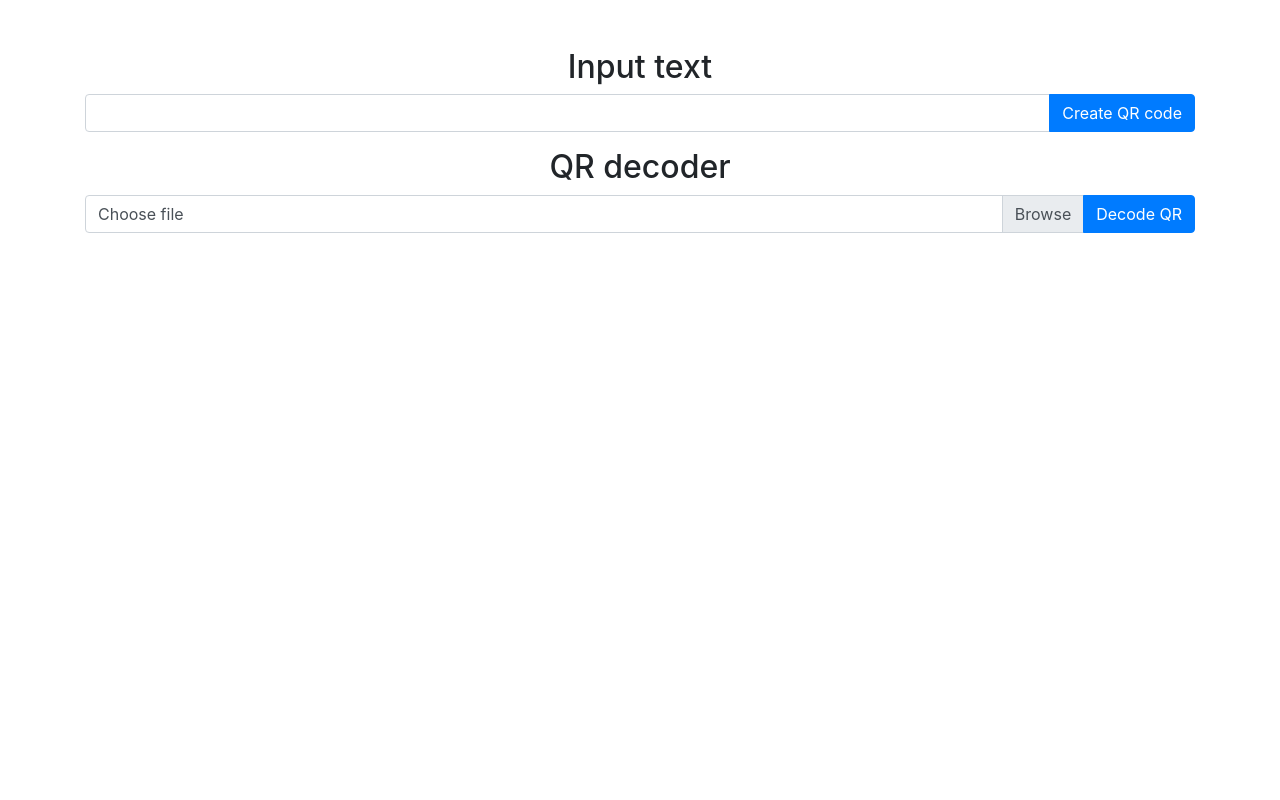
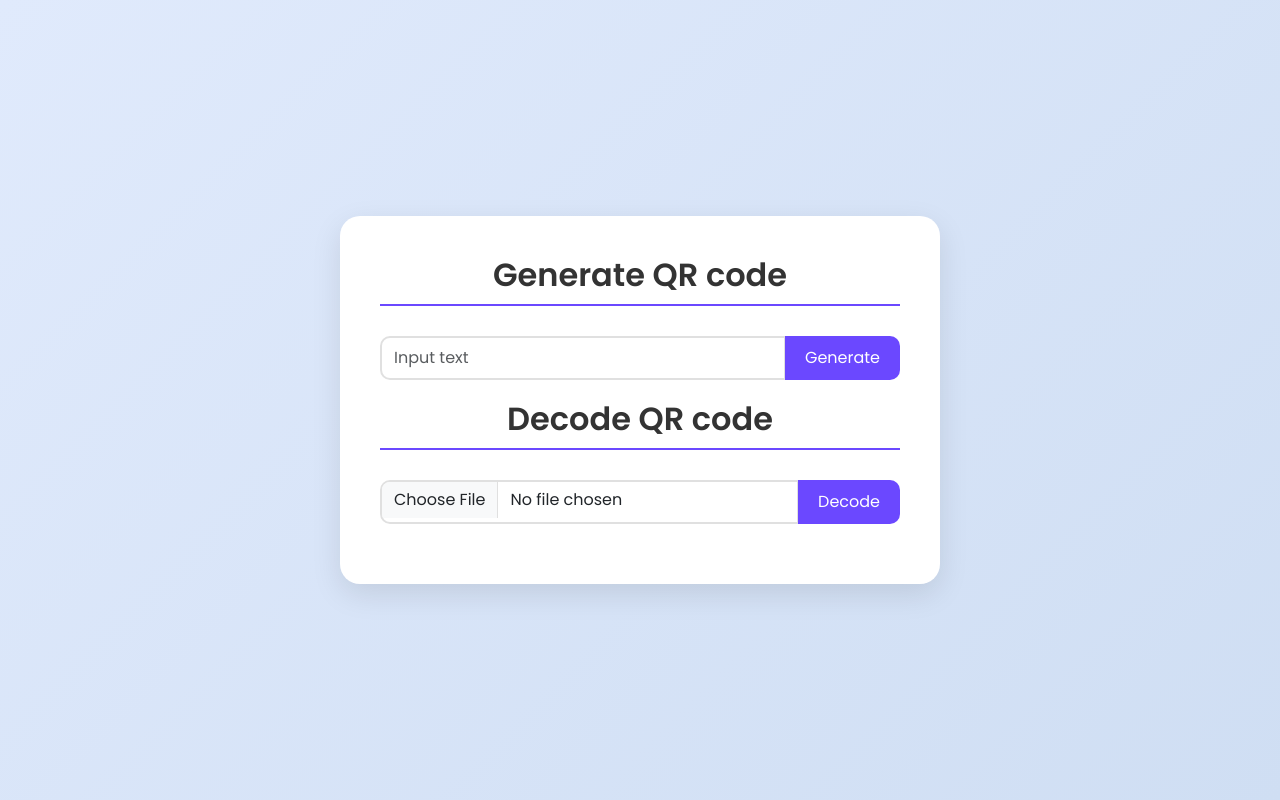
Before and after one commit to CodeByAbduqodir/qr-service, a PHP site: page / in a window 1280 px wide. Run offline with PHP 8.4, Linux system fonts and the light colour scheme.

Commit message:
Changed Frontend

```diff
--- a/index.php
+++ b/index.php
@@ -7,33 +7,97 @@ require __DIR__ . '/vendor/autoload.php';
 <head>
     <meta charset="UTF-8">
     <meta name="viewport" content="width=device-width, initial-scale=1.0">
-    <title>QR generator</title>
-    <link rel="stylesheet" href="https://stackpath.bootstrapcdn.com/bootstrap/4.3.1/css/bootstrap.min.css" integrity="sha384-ggOyR0iXCbMQv3Xipma34MD+dH/1fQ784/j6cY/iJTQUOhcWr7x9JvoRxT2MZw1T" crossorigin="anonymous">
+    <title>QR Code Service</title>
+    <!-- Bootstrap 5 CSS -->
+    <link href="https://cdn.jsdelivr.net/npm/bootstrap@5.3.3/dist/css/bootstrap.min.css" rel="stylesheet" integrity="sha384-QWTKZyjpPEjISv5WaRU9OFeRpok6YctnYmDr5pNlyT2bRjXh0JMhjY6hW+ALEwIH" crossorigin="anonymous">
+    <!-- Google Fonts -->
+    <link href="https://fonts.googleapis.com/css2?family=Poppins:wght@400;600&display=swap" rel="stylesheet">
+    <style>
+        body {
+            font-family: 'Poppins', sans-serif;
+            background: linear-gradient(135deg, #e0eafc, #cfdef3);
+            min-height: 100vh;
+            display: flex;
+            align-items: center;
+            justify-content: center;
+            padding: 20px;
+        }
+        .container {
+            background: white;
+            border-radius: 20px;
+            box-shadow: 0 10px 30px rgba(0, 0, 0, 0.1);
+            padding: 40px;
+            max-width: 600px;
+            transition: transform 0.3s ease;
+        }
+        .container:hover {
+            transform: translateY(-5px);
+        }
+        h2 {
+            color: #333;
+            font-weight: 600;
+            margin-bottom: 20px;
+            text-align: center;
+        }
+        .btn-primary {
+            background-color: #6b48ff;
+            border: none;
+            padding: 10px 20px;
+            border-radius: 10px;
+            transition: background-color 0.3s ease;
+        }
+        .btn-primary:hover {
+            background-color: #5439cc;
+        }
+        .input-group {
+            margin-bottom: 20px;
+        }
+        .form-control, .custom-file-input {
+            border-radius: 10px;
+            border: 2px solid #e0e0e0;
+            transition: border-color 0.3s ease;
+        }
+        .form-control:focus, .custom-file-input:focus {
+            border-color: #6b48ff;
+            box-shadow: none;
+        }
+        .custom-file-label {
+            border-radius: 10px;
+            overflow: hidden;
+        }
+        .section-title {
+            border-bottom: 2px solid #6b48ff;
+            padding-bottom: 10px;
+            margin-bottom: 30px;
+        }
+    </style>
 </head>
 <body>
-    <div class="container mt-5">
-        <h2 class="text-center">Input text</h2>
+    <div class="container">
+        <h2 class="section-title">Generate QR code</h2>
         <form action="generate.php" method="POST" class="form-group">
-            <div class="input-group mb-3">
-                <input type="text" class="form-control" name="qr_text" required>
-                <div class="input-group-append">
-                    <button type="submit" class="btn btn-primary">Create QR code</button>
-                </div>
+            <div class="input-group">
+                <input type="text" class="form-control" name="qr_text" placeholder="Input text" required>
+                <button type="submit" class="btn btn-primary">Generate</button>
             </div>
         </form>
 
-        <h2 class="text-center">QR decoder</h2>
+        <h2 class="section-title">Decode QR code</h2>
         <form action="decode.php" method="POST" enctype="multipart/form-data" class="form-group">
-            <div class="input-group mb-3">
-                <div class="custom-file">
-                    <input type="file" class="custom-file-input" name="qr_image" accept="image/*" required>
-                    <label class="custom-file-label">Choose file</label>
-                </div>
-                <div class="input-group-append">
-                    <button type="submit" class="btn btn-primary">Decode QR</button>
-                </div>
+            <div class="input-group">
+                <input type="file" class="form-control" name="qr_image" accept="image/*" id="qrImage" required>
+                <button type="submit" class="btn btn-primary"> Decode</button>
             </div>
         </form>
     </div>
+
+    <script src="https://cdn.jsdelivr.net/npm/bootstrap@5.3.3/dist/js/bootstrap.bundle.min.js" integrity="sha384-YvpcrYf0tY3lHB60NNkmXc5s9fDVZLESaAA55NDzOxhy9GkcIdslK1eN7N6jIeHz" crossorigin="anonymous"></script>
+    <script>
+        document.querySelector('.custom-file-input').addEventListener('change', function(e) {
+            let fileName = e.target.files[0].name;
+            let label = e.target.nextElementSibling;
+            label.innerText = fileName;
+        });
+    </script>
 </body>
 </html>
```
